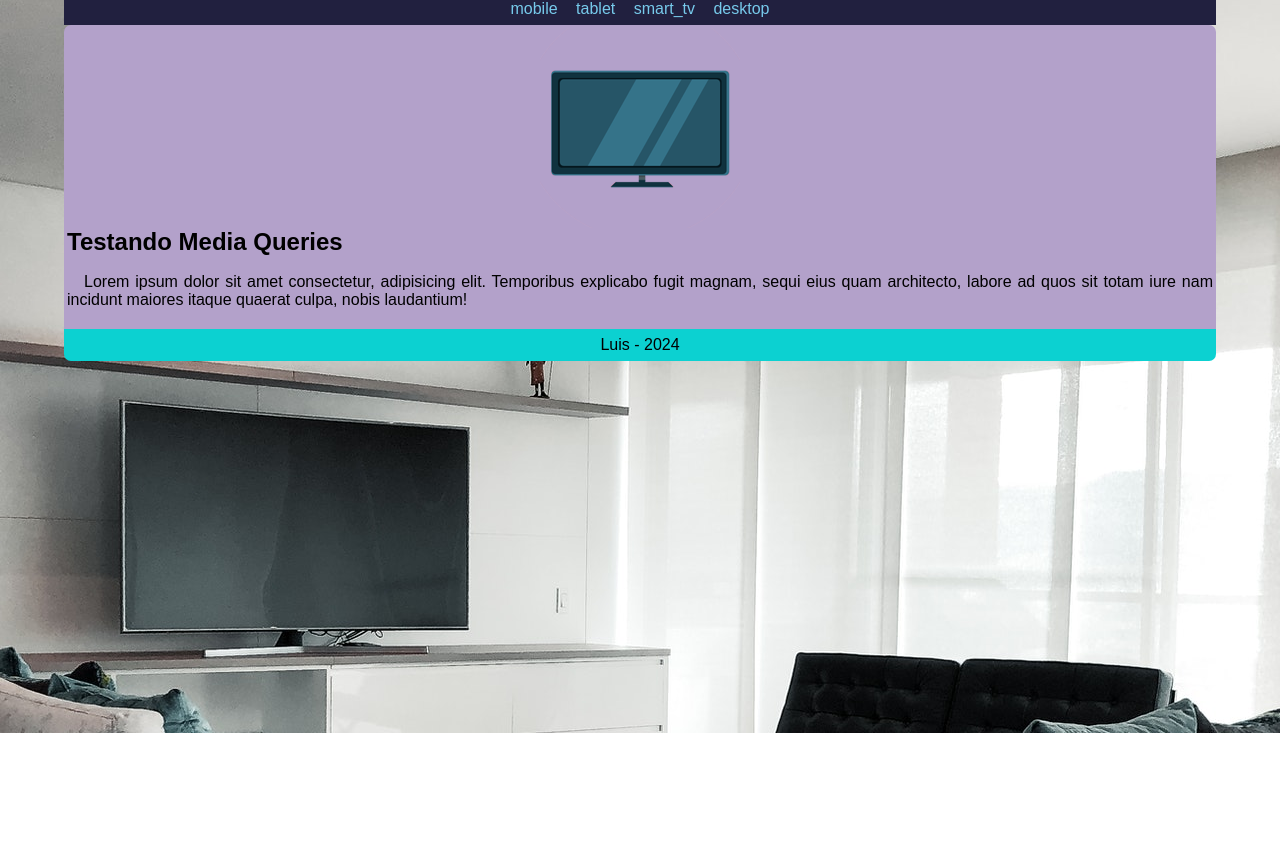
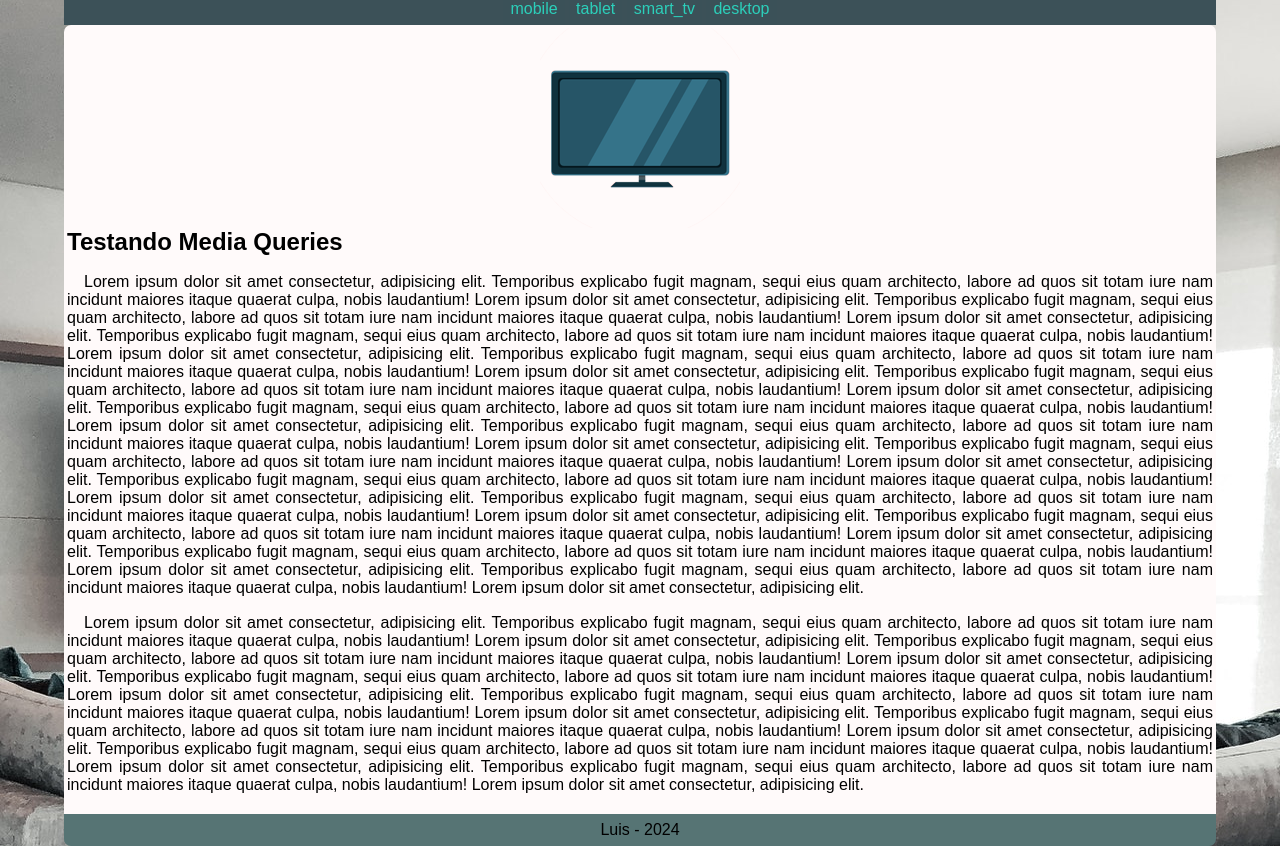
Before and after one commit to luisfernandogsvg/first_mobile, a plain HTML site: page index.html in a window 1280 px wide. Shown: the part 67-913 px from the top of the page. Before the commit the page ends 800 px from the top, so only its background shows below. Drawn offline with nearby package versions, Linux system fonts and the light colour scheme.

Commit message:
upload do primeiro site com java
 (com um erro, o menu burger inicia aberto)

```diff
--- a/assets/css/stylemobile.css
+++ b/assets/css/stylemobile.css
@@ -24,7 +24,7 @@ body {
 }
 
 header {
-    background-color: #21203f;
+    background-color: #3e5b64;
     margin-top: 3px;
     border-radius: 7px 7px 0px 0px;
     width: 90vw;
@@ -33,7 +33,7 @@ header {
 
 header>h1 {
     text-align: center;
-    color: rgb(255, 255, 255);
+    color: #ffffff;
     padding: 3px;
     text-shadow: #ffffff 1px 1px 10px;
     margin-top: 17px;
@@ -41,9 +41,9 @@ header>h1 {
 }
 
 #burger {
-    background-color: #7a79aa;
+    background-color: #f5f5f5cc;
     display: block;
-    color: rgb(255, 255, 255);
+    color: rgba(255, 255, 255, 0.979);
     text-align: center;
     margin: auto;
     padding: 7px;
@@ -52,11 +52,11 @@ header>h1 {
 }
 
 #burger:hover {
-    background-color: #ffffff;
+    background-color: #199ab1;
 }
 
 menu {
-    color: rgb(255, 255, 255);
+    color: #a0040465;
     text-align: center;
     list-style-type: none;
     width: 90vw;
@@ -72,22 +72,22 @@ menu>ul>li>a {
     padding: 7px;
     text-decoration: none;
     text-align: center;
-    background-color: #21203f;
+    background-color: #3c5158bd;
     border-radius: 0px 0px 0px 0px;
-    color: rgb(119, 202, 235);
+    color: #2ccfba;
     margin: auto;
 
 }
 
 menu>ul>li>a:hover {
-    background-color: #925331;
-    color: rgb(29, 0, 0);
+    background-color: #1031c286;
+    color: rgb(12, 146, 68);
     text-decoration: none;
 }
 
 
 main {
-    background-color: #b3a1ca;
+    background-color: snow;
     width: 90vw;
     margin: auto;
     border-radius: 7px 7px 0px 0px;
@@ -109,7 +109,7 @@ article>p {
 }
 
 footer {
-    background-color: #0cd1d1;
+    background-color: #567474;
     text-align: center;
     border-radius: 0px 0px 7px 7px;
     width: 90vw;
@@ -170,12 +170,12 @@ deixando assim o menu burger oculto, forçando assim o menu aparecendo inline-bl
         display: block;
         width: 90vw;
         margin: auto;
-        background-color: #21203f;
+        background-color: #3c5158;
     }
 
     menu>ul>li {
         display: inline-block;
-        background-color: #21203f;
+        background-color: #3c5158;
 
     }
 
@@ -240,12 +240,12 @@ deixando assim o menu burger oculto, forçando assim o menu aparecendo inline-bl
 
     menu {
         display: block;
-        background-color: #21203f;
+        background-color: #3c5158;
     }
 
     menu>ul>li {
         display: inline-block;
-        background-color: #21203f;
+        background-color: #3c5158;
     }
 
     main {
@@ -308,12 +308,12 @@ deixando assim o menu burger oculto, forçando assim o menu aparecendo inline-bl
 
     menu {
         display: block;
-        background-color: #21203f;
+        background-color: #3c5158;
     }
 
     menu>ul>li {
         display: inline-block;
-        background-color: #21203f;
+        background-color: #3c5158;
     }
 
     main {
--- a/index.html
+++ b/index.html
@@ -1,17 +1,18 @@
 <!DOCTYPE html>
 <html lang="pt-br">
+
 <head>
     <meta charset="UTF-8">
     <meta name="viewport" content="width=device-width, initial-scale=1.0">
     <title>Luis_Mobile_first</title>
-    <link  rel="shortccut icon" href="./assets/favicon.png" type="image/x-icon">
-    <link  rel="stylesheet" href="./assets/css/stylemobile.css">
+    <link rel="shortccut icon" href="./assets/favicon.png" type="image/x-icon">
+    <link rel="stylesheet" href="./assets/css/stylemobile.css">
     <link rel="stylesheet"
         href="https://fonts.googleapis.com/css2?family=Material+Symbols+Outlined:opsz,wght,FILL,GRAD@24,400,0,0" />
 </head>
 
 
-<body  onresize="mudouTamanho()">
+<body onresize="mudouTamanho()">
     <header>
         <h1>Mobile First - menu</h1>
     </header>
@@ -42,17 +43,84 @@
         <img src="assets/icon-tv (1).png" alt="teste com smart tv" id="tv">
 
         <article>
-            <h2>Testando Media  Queries</h2>
+            <h2>Testando Media Queries</h2>
             <p>
                 Lorem ipsum dolor sit amet consectetur, adipisicing elit.
                 Temporibus explicabo fugit magnam, sequi eius quam architecto,
                 labore ad quos sit totam iure nam incidunt maiores itaque quaerat culpa, nobis laudantium!
+                Lorem ipsum dolor sit amet consectetur, adipisicing elit.
+                Temporibus explicabo fugit magnam, sequi eius quam architecto,
+                labore ad quos sit totam iure nam incidunt maiores itaque quaerat culpa, nobis laudantium!
+                Lorem ipsum dolor sit amet consectetur, adipisicing elit.
+                Temporibus explicabo fugit magnam, sequi eius quam architecto,
+                labore ad quos sit totam iure nam incidunt maiores itaque quaerat culpa, nobis laudantium!
+                Lorem ipsum dolor sit amet consectetur, adipisicing elit.
+                Temporibus explicabo fugit magnam, sequi eius quam architecto,
+                labore ad quos sit totam iure nam incidunt maiores itaque quaerat culpa, nobis laudantium!
+                Lorem ipsum dolor sit amet consectetur, adipisicing elit.
+                Temporibus explicabo fugit magnam, sequi eius quam architecto,
+                labore ad quos sit totam iure nam incidunt maiores itaque quaerat culpa, nobis laudantium!
+                Lorem ipsum dolor sit amet consectetur, adipisicing elit.
+                Temporibus explicabo fugit magnam, sequi eius quam architecto,
+                labore ad quos sit totam iure nam incidunt maiores itaque quaerat culpa, nobis laudantium!
+                Lorem ipsum dolor sit amet consectetur, adipisicing elit.
+                Temporibus explicabo fugit magnam, sequi eius quam architecto,
+                labore ad quos sit totam iure nam incidunt maiores itaque quaerat culpa, nobis laudantium!
+                Lorem ipsum dolor sit amet consectetur, adipisicing elit.
+                Temporibus explicabo fugit magnam, sequi eius quam architecto,
+                labore ad quos sit totam iure nam incidunt maiores itaque quaerat culpa, nobis laudantium!
+                Lorem ipsum dolor sit amet consectetur, adipisicing elit.
+                Temporibus explicabo fugit magnam, sequi eius quam architecto,
+                labore ad quos sit totam iure nam incidunt maiores itaque quaerat culpa, nobis laudantium!
+                Lorem ipsum dolor sit amet consectetur, adipisicing elit.
+                Temporibus explicabo fugit magnam, sequi eius quam architecto,
+                labore ad quos sit totam iure nam incidunt maiores itaque quaerat culpa, nobis laudantium!
+                Lorem ipsum dolor sit amet consectetur, adipisicing elit.
+                Temporibus explicabo fugit magnam, sequi eius quam architecto,
+                labore ad quos sit totam iure nam incidunt maiores itaque quaerat culpa, nobis laudantium!
+                Lorem ipsum dolor sit amet consectetur, adipisicing elit.
+                Temporibus explicabo fugit magnam, sequi eius quam architecto,
+                labore ad quos sit totam iure nam incidunt maiores itaque quaerat culpa, nobis laudantium!
+                Lorem ipsum dolor sit amet consectetur, adipisicing elit.
+                Temporibus explicabo fugit magnam, sequi eius quam architecto,
+                labore ad quos sit totam iure nam incidunt maiores itaque quaerat culpa, nobis laudantium!
+                Lorem ipsum dolor sit amet consectetur, adipisicing elit.
+
             </p>
+
+            <p>
+                Lorem ipsum dolor sit amet consectetur, adipisicing elit.
+                Temporibus explicabo fugit magnam, sequi eius quam architecto,
+                labore ad quos sit totam iure nam incidunt maiores itaque quaerat culpa, nobis laudantium!
+                Lorem ipsum dolor sit amet consectetur, adipisicing elit.
+                Temporibus explicabo fugit magnam, sequi eius quam architecto,
+                labore ad quos sit totam iure nam incidunt maiores itaque quaerat culpa, nobis laudantium!
+                Lorem ipsum dolor sit amet consectetur, adipisicing elit.
+                Temporibus explicabo fugit magnam, sequi eius quam architecto,
+                labore ad quos sit totam iure nam incidunt maiores itaque quaerat culpa, nobis laudantium!
+                Lorem ipsum dolor sit amet consectetur, adipisicing elit.
+                Temporibus explicabo fugit magnam, sequi eius quam architecto,
+                labore ad quos sit totam iure nam incidunt maiores itaque quaerat culpa, nobis laudantium!
+                Lorem ipsum dolor sit amet consectetur, adipisicing elit.
+                Temporibus explicabo fugit magnam, sequi eius quam architecto,
+                labore ad quos sit totam iure nam incidunt maiores itaque quaerat culpa, nobis laudantium!
+                Lorem ipsum dolor sit amet consectetur, adipisicing elit.
+                Temporibus explicabo fugit magnam, sequi eius quam architecto,
+                labore ad quos sit totam iure nam incidunt maiores itaque quaerat culpa, nobis laudantium!
+                Lorem ipsum dolor sit amet consectetur, adipisicing elit.
+                Temporibus explicabo fugit magnam, sequi eius quam architecto,
+                labore ad quos sit totam iure nam incidunt maiores itaque quaerat culpa, nobis laudantium!
+                Lorem ipsum dolor sit amet consectetur, adipisicing elit.
+
+            </p>
+
         </article>
 
     </main>
     <footer>
+        <p>
             Luis - 2024
+        </p>
     </footer>
 </body>
 <script src="./assets/js/scriptmq.js"></script>
```
Lines whose indentation alone changed are shown as unchanged.
